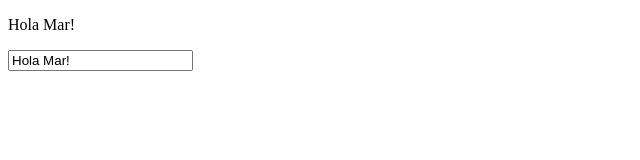
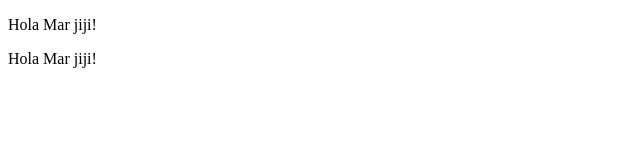
Before and after one commit to mariacuadroszm/vue-practice, a plain HTML site: page index.html in a window 1280 px wide. Shown: the whole page, without its empty margins (0-640 px from the left). Drawn offline with nearby package versions, Linux system fonts and the light colour scheme.

Commit message:
ejemplo de comunicacion entre padre a nieto con provide e inject

```diff
--- a/index.html
+++ b/index.html
@@ -16,38 +16,43 @@
 
             data(){
                 return {
-                    texto: "Hola Mar!"
+                    texto: "Hola Mar jiji!"
                 }
             },
-  //info es la variable que va a recibir el prop y texto y la variable que va a cambiar y que tengo en mi data
+
+            provide(){ //debe ser un método para que actualice constante el valor de la variable otroTexto según cambie texto
+                return{
+                    otroTexto: this.texto
+                }
+
+            },
+
             template: `
                 <div>
                     <p>{{ texto }}</p>
-                    <v-input v-model:info="texto"
-                    />
+                    <v-otro />
                 </div>
+            `
+        })
+        app.component("v-otro", {
 
+           template: `
+           <v-tercer />
 
             `
         })
-        app.component("v-input", {
-            // recibo la variable del v-model como prop
-            props:{
-                info: String
-            },
 
-            methods: {
-                inputText(e){
-                    this.$emit("update:info", e.target.value);
-                }
-            },
+        app.component("v-tercer", {
 
-           template: `
-            <input type="text" :value="info" v-on:input="inputText"/>
+            inject: ["otroTexto"],
+
+            template: `
+            <p>{{ otroTexto }}</p>
             `
+            })
 
 
-        })
+
 
          const vm = app.mount("#app");
     </script>
```
